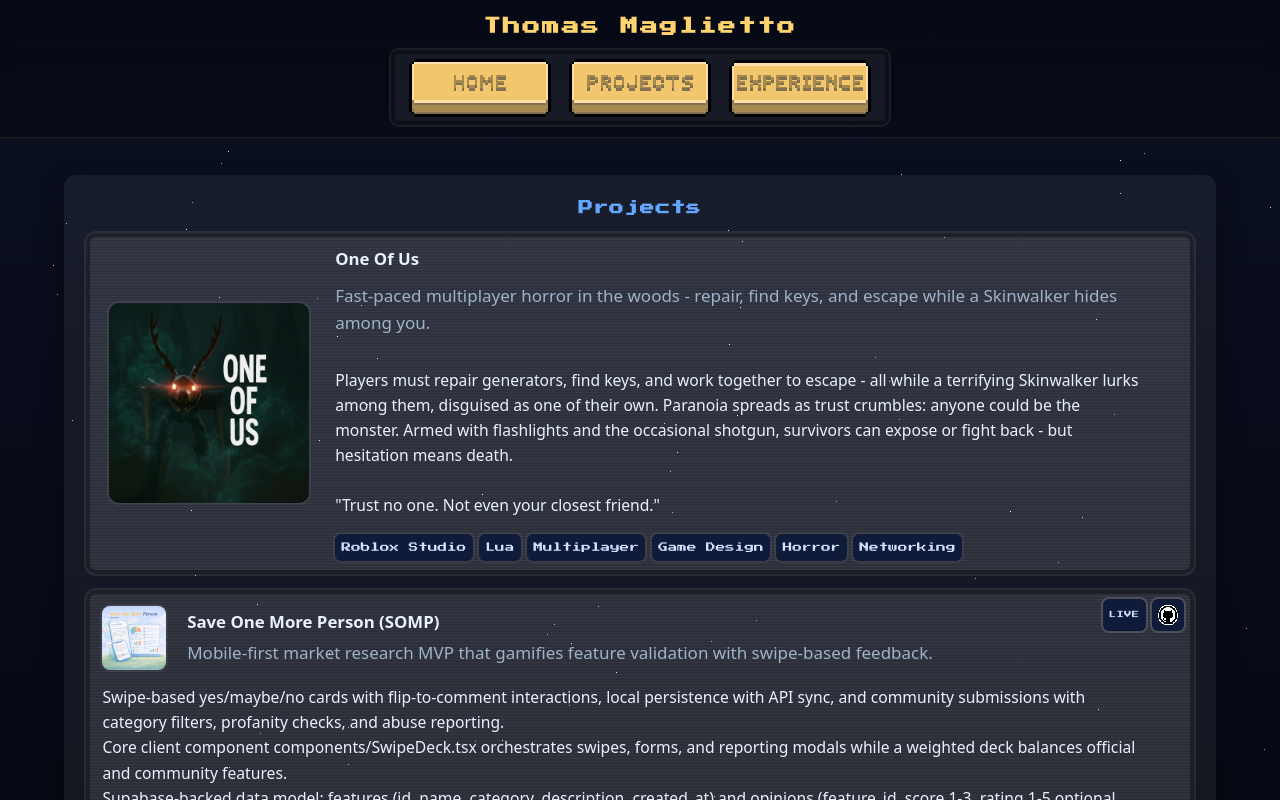
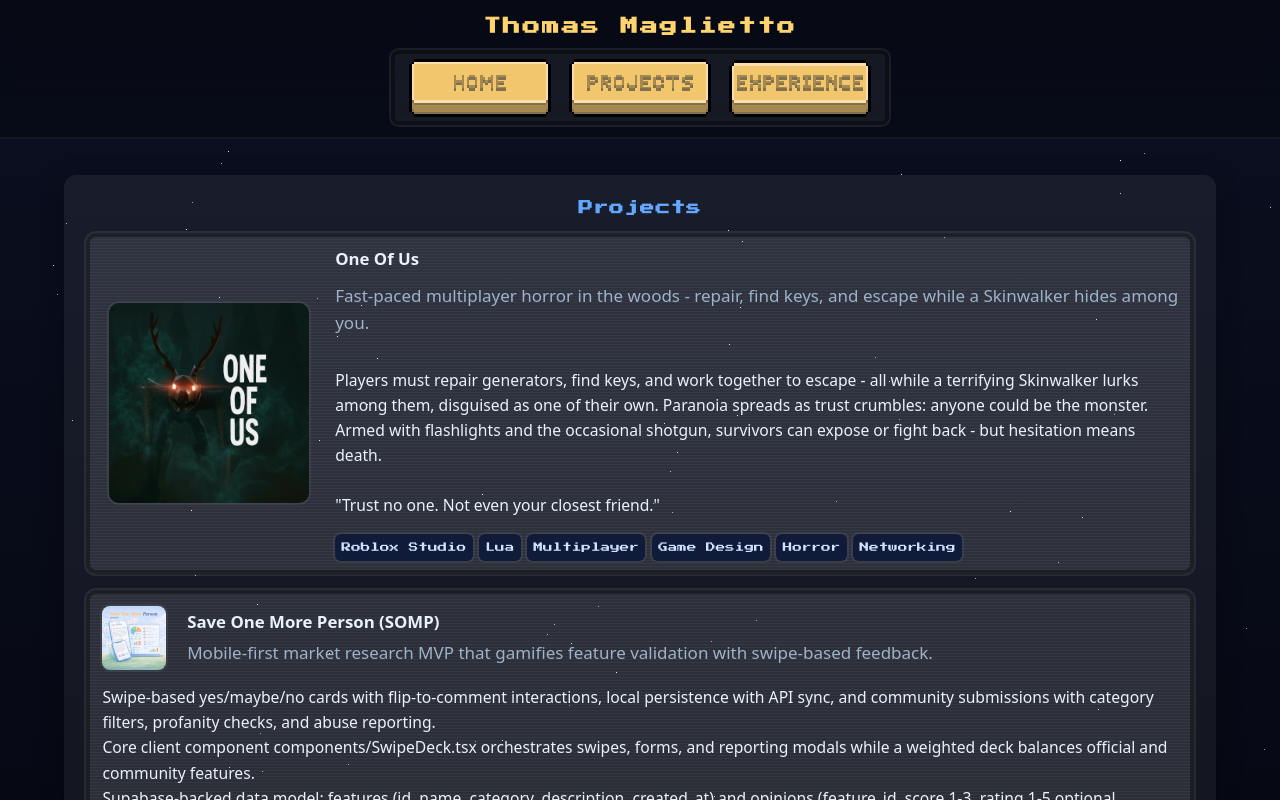
Before and after one commit to TommyMaglietto/WebPortfolio, a React (Vite) app: page / in a window 1280 px wide. Both pictures are taken after a click on the button 640 px from the left and 87 px from the top of the page. Shown: the top 800 px of the page. Built offline with nearby package versions, Linux system fonts and the light colour scheme.

Commit message:
Changed Position of github link

```diff
--- a/src/data/projects.ts
+++ b/src/data/projects.ts
@@ -57,6 +57,7 @@ export const projects: Project[] = [
       'Purely functional design with monadic IO; modularized deck and hand evaluation logic.',
     skills: ['Haskell', 'Functional Programming'],
     screenshot: '/Haskel.png',
+    github: 'https://github.com/TommyMaglietto/BlackJack-In-Haskell',
   },
   {
     id: 'blender-3d',
--- a/src/sections/Projects.tsx
+++ b/src/sections/Projects.tsx
@@ -45,7 +45,6 @@ export default function Projects() {
         <h2 className="section-title">Projects</h2>
         {featured && (
           <article className="card project-card project-featured pixel-border">
-            {renderProjectActions(featured)}
             <div className="featured-thumb" aria-hidden={featured.screenshot ? undefined : true}>
               {featured.screenshot ? (
                 <img
@@ -63,10 +62,13 @@ export default function Projects() {
               <p className="card-blurb">{featured.blurb}</p>
               <div className="card-details">
                 <p>{featured.details}</p>
+                <div className="project-footer">
                   <div className="chips">
                     {featured.skills.map((skill) => (
                       <span key={skill} className="chip">{skill}</span>
                     ))}
+                  </div>
+                  {renderProjectActions(featured)}
                 </div>
               </div>
             </div>
@@ -76,7 +78,6 @@ export default function Projects() {
         <div className="cards cards-vertical">
           {rest.map((project) => (
             <article key={project.id} className="card project-card pixel-border">
-              {renderProjectActions(project)}
               <div className="card-header">
                 <div className="card-thumb" aria-hidden={project.screenshot ? undefined : true}>
                   {project.screenshot ? (
@@ -97,10 +98,13 @@ export default function Projects() {
               </div>
               <div className="card-details">
                 <p>{project.details}</p>
+                <div className="project-footer">
                   <div className="chips">
                     {project.skills.map((skill) => (
                       <span key={skill} className="chip">{skill}</span>
                     ))}
+                  </div>
+                  {renderProjectActions(project)}
                 </div>
               </div>
             </article>
--- a/src/styles/app.css
+++ b/src/styles/app.css
@@ -597,7 +597,6 @@ label {
 .project-card {
   position: relative;
   overflow: hidden;
-  padding-right: calc(clamp(0.75rem, 2vw, 1rem) + 2.6rem);
   background-color: var(--panel-strong);
   background-image: repeating-linear-gradient(
     to bottom,
@@ -607,13 +606,19 @@ label {
     transparent 3px
   );
 }
+.project-footer {
+  display: flex;
+  flex-wrap: wrap;
+  gap: 0.4rem 0.6rem;
+  align-items: center;
+  margin-top: 0.4rem;
+}
+.project-footer .chips { margin-top: 0; }
 .project-actions {
-  position: absolute;
-  top: 0.6rem;
-  right: 0.6rem;
-  z-index: 2;
   display: flex;
   gap: 0.4rem;
+  align-items: center;
+  margin-left: auto;
 }
 .project-action {
   min-width: 32px;
@@ -1260,7 +1265,6 @@ label {
   align-items: stretch; /* allow left cell to stretch full height */
   border-radius: 10px;
   padding: 0.8rem;
-  padding-right: 3.4rem;
   margin-bottom: 1rem;
 }
 .project-featured .featured-thumb {
@@ -1289,6 +1293,11 @@ label {
   .card-header { grid-template-columns: 64px 1fr; gap: 0.65rem; align-items: start; }
   .project-featured { grid-template-columns: 1fr; gap: 0.8rem; }
   .project-featured .featured-thumb { width: 100%; justify-content: center; }
+  .project-action {
+    min-width: 36px;
+    height: 36px;
+  }
+  .project-action-text { font-size: 0.5rem; }
 }
 
 @media (max-width: 640px) {
```
Lines whose indentation alone changed are shown as unchanged.
